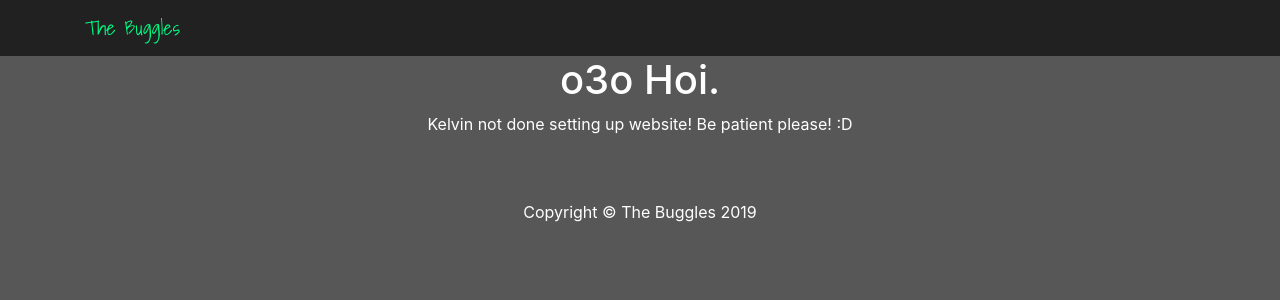
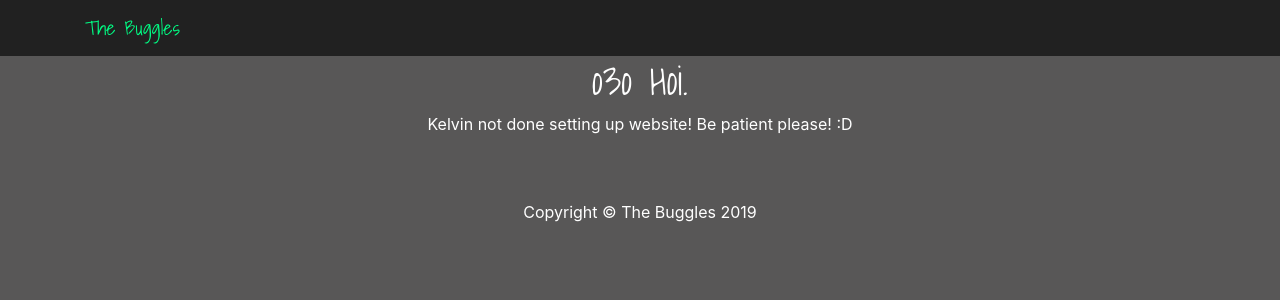
Before and after one commit to bugglespecies/bugglespecies.github.com, a Jekyll site: the page built from index.md, in a window 1280 px wide. Shown: the top 300 px of the page. Built offline with Jekyll 4.4.1, drawn with Linux system fonts in a browser that asks for light colours; nearby versions of some CDN libraries.

Commit message:
Update buggles.core.css

```diff
--- a/css/buggles.core.css
+++ b/css/buggles.core.css
@@ -12,7 +12,7 @@ body { padding-top: 54px; }
 	--image-header: #212121;
 }
 
-.buggle-font { font-family: 'Shadows Into Light' !important; }
+h1,h2,h3,h4,h5,.navbar-brand { font-family: 'Shadows Into Light' !important; }
 
 a, a:visited { color: var(--primary-normal); }
 a:hover, a:focus { color: var(--primary-dark); }
```
